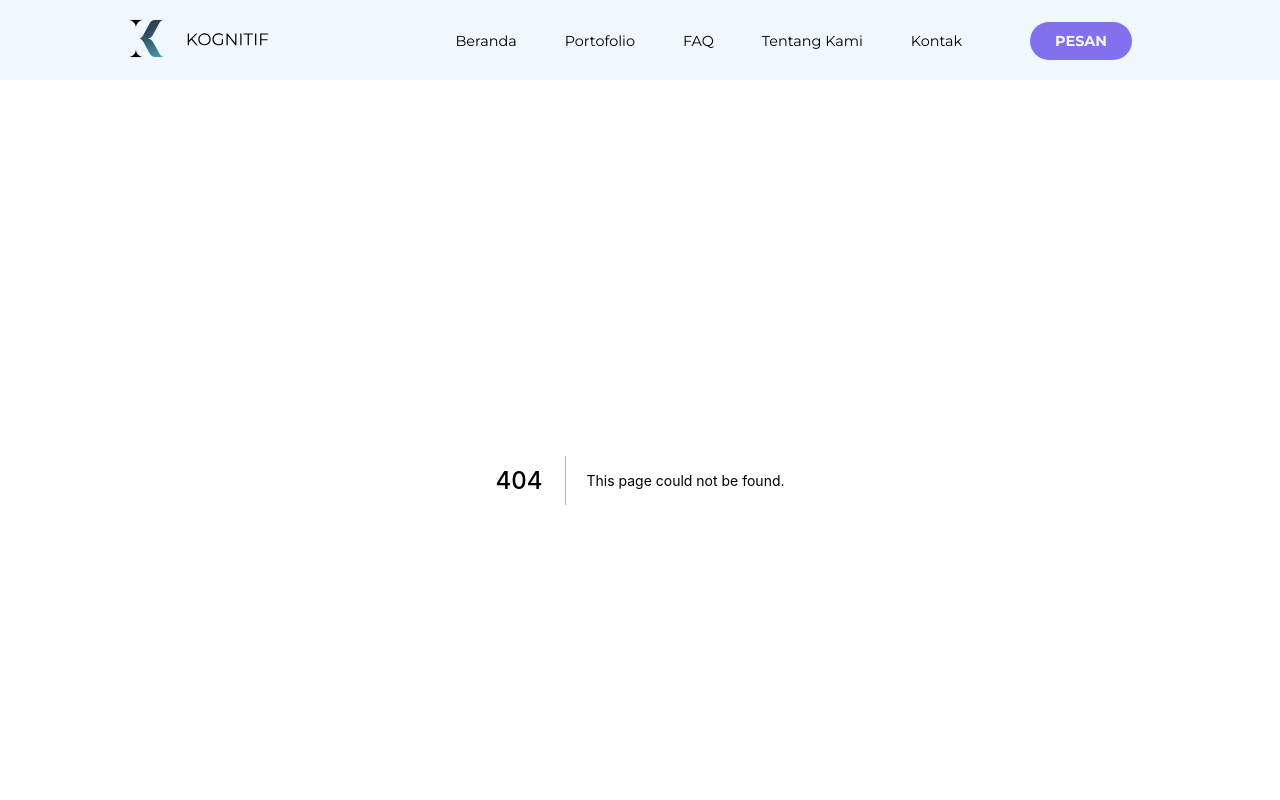
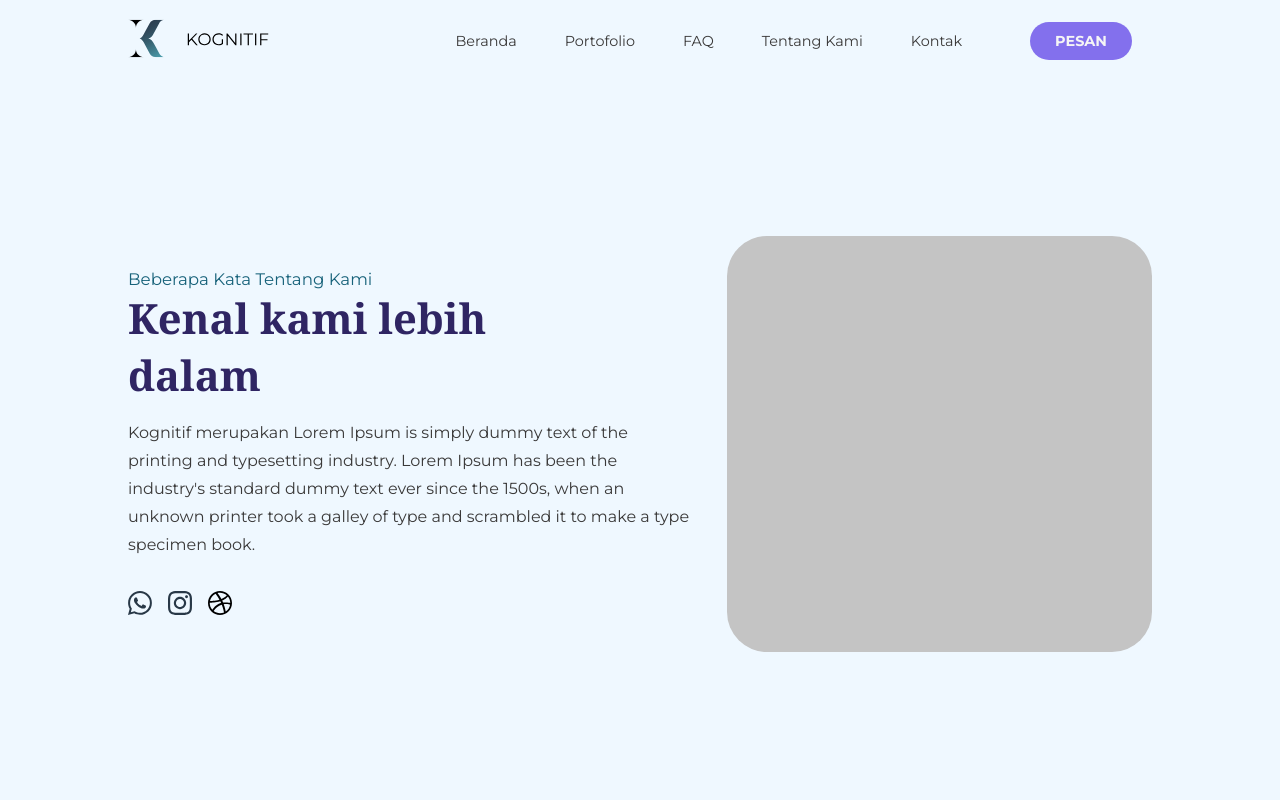
Before and after one commit to raharditya/kognitif.id, a Next.js app: page /tentang-kami in a window 1280 px wide. Before the commit this address had no page. Shown: the top 800 px of the page. Built offline with nearby package versions, Linux system fonts and the light colour scheme.

Commit message:
Changed page route to Indonesian

```diff
--- a/components/Nav.jsx
+++ b/components/Nav.jsx
@@ -21,7 +21,7 @@ function Nav(props) {
               </Link>
             </li>
             <li>
-              <Link href="/">
+              <Link href="/portofolio">
                 <a>Portofolio</a>
               </Link>
             </li>
@@ -31,12 +31,12 @@ function Nav(props) {
               </Link>
             </li>
             <li>
-              <Link href="/about">
+              <Link href="/tentang-kami">
                 <a>Tentang Kami</a>
               </Link>
             </li>
             <li>
-              <Link href="/">
+              <Link href="/kontak-kami">
                 <a>Kontak</a>
               </Link>
             </li>
--- /dev/null
+++ b/pages/tentang-kami.jsx
@@ -0,0 +1,62 @@
+import React from "react";
+import Head from "next/head";
+import TeamContent from "../components/TeamContent";
+import Link from "next/link";
+
+function about(props) {
+  return (
+    <div className="page-container">
+      <Head>
+        <title>Tentang Kami - Kognitif</title>
+      </Head>
+
+      <header className="abt-header">
+        <div className="inner-abt-header container section-container">
+          <div className="head-abt-1">
+            <h2 className="body sub-title"> Beberapa Kata Tentang Kami </h2>
+            <h1 className="heading-serif main-title">
+              {" "}
+              Kenal kami lebih <br /> dalam{" "}
+            </h1>
+            <p>
+              Kognitif merupakan Lorem Ipsum is simply dummy text of the
+              printing and typesetting industry. Lorem Ipsum has been the
+              industry's standard dummy text ever since the 1500s, when an
+              unknown printer took a galley of type and scrambled it to make a
+              type specimen book.
+            </p>
+            <div className="abt-container">
+              <div className="abt-social">
+                <Link href="/">
+                  <a>
+                    <img src="/svg/whatsapp.svg" alt="" />
+                  </a>
+                </Link>
+                <Link href="/">
+                  <a>
+                    <img src="svg/instagram.svg" alt="" />
+                  </a>
+                </Link>
+                <Link href="/">
+                  <a>
+                    <img src="svg/dribbble.svg" alt="" />
+                  </a>
+                </Link>
+              </div>
+            </div>
+          </div>
+          <div className="head-abt-2"></div>
+        </div>
+      </header>
+
+      <div className="abt-content-container">
+        <section className="container">
+          <h2 className="heading-serif center">Meet our team</h2>
+          <TeamContent />
+        </section>
+      </div>
+    </div>
+  );
+}
+
+export default about;
```
Also changed, not shown: pages/about.jsx (deleted, +0 -57 lines), pages/portofolio.jsx (renamed from pages/portfolio.jsx).
